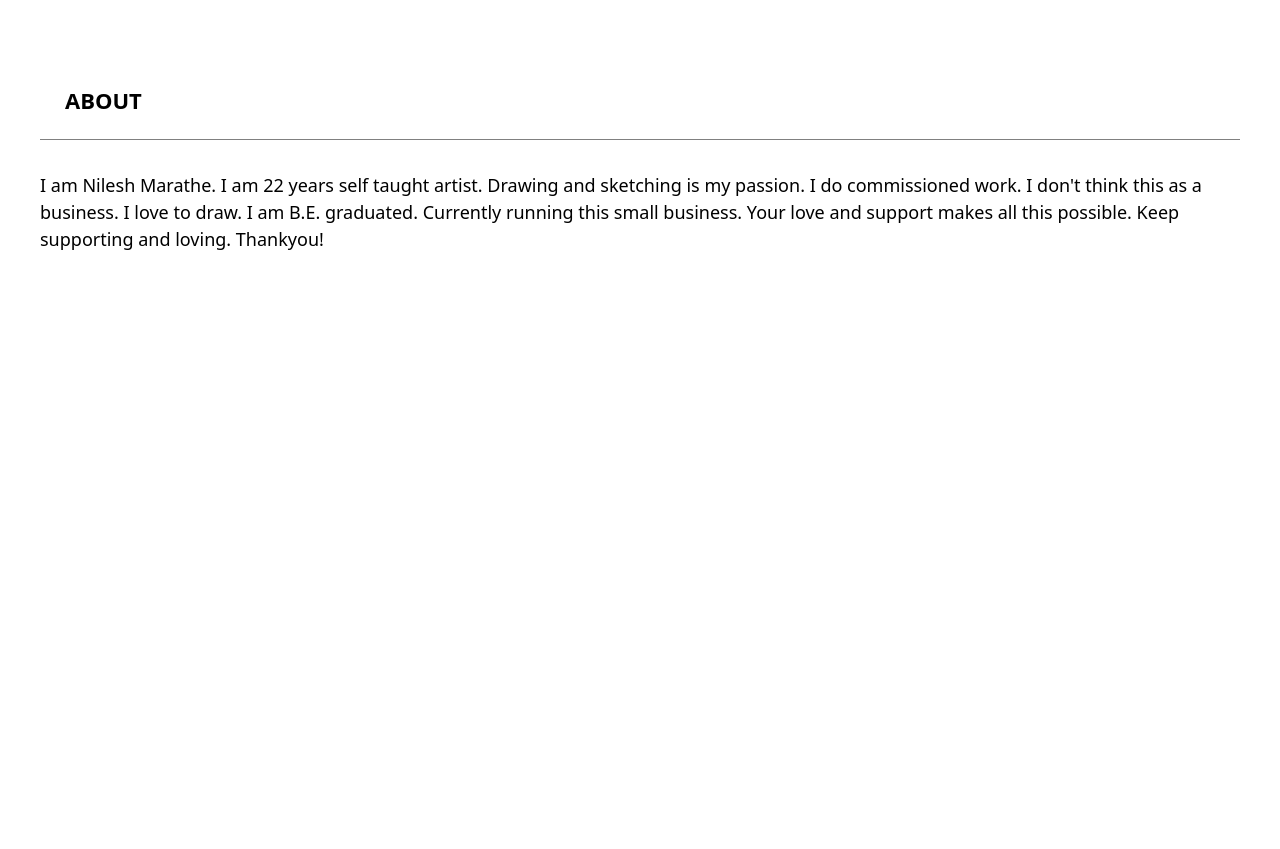
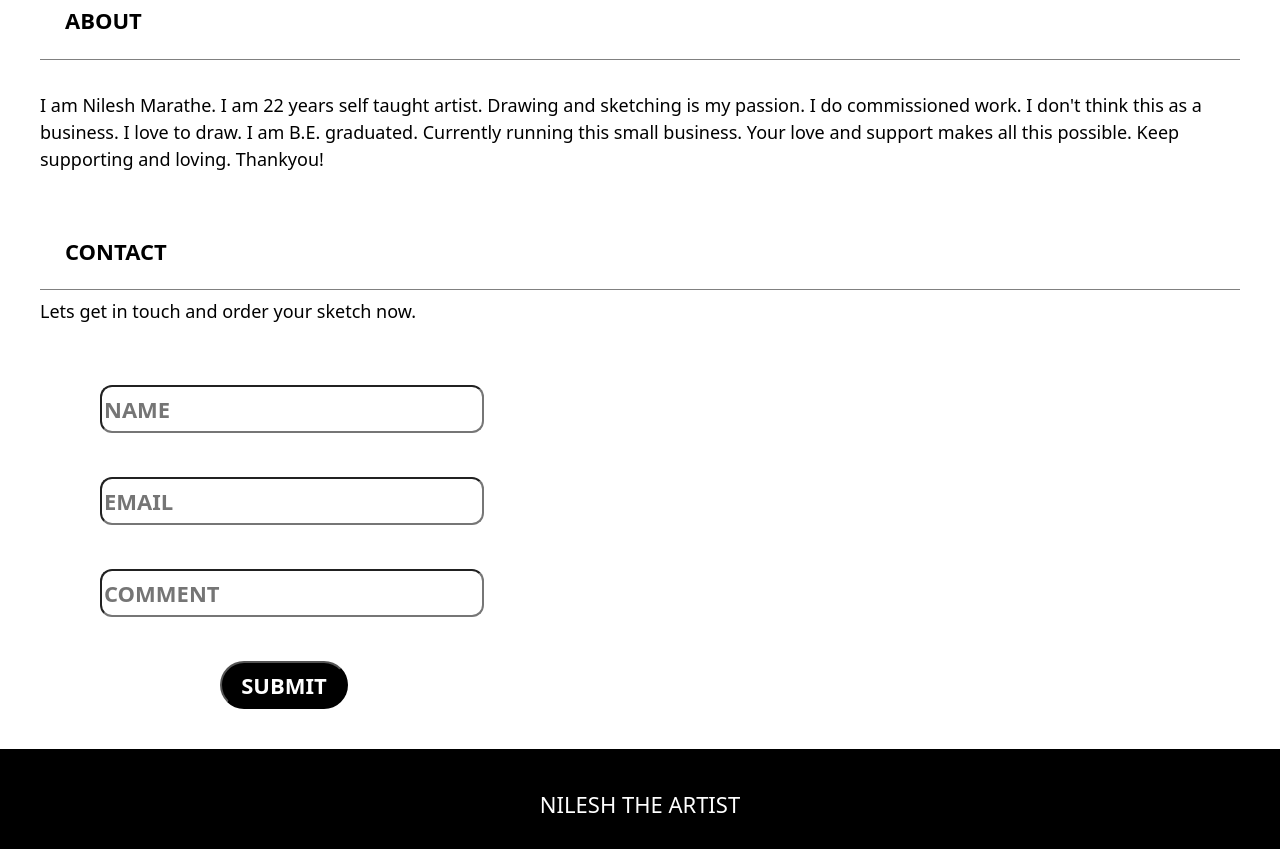
Before and after one commit to Amrutak2/task2-github.io, a plain HTML site: page index.html in a window 1280 px wide. Shown: the part 1898-2747 px from the top of the page. Before the commit the page ends 2191 px from the top, so only its background shows below. Drawn offline with nearby package versions, Linux system fonts and the light colour scheme.

Commit message:
Add files via upload

```diff
--- a/css/style.css
+++ b/css/style.css
@@ -10,7 +10,7 @@
 .bgimage {
 	background-size: 100% 100%;
 	width: 100%;
-	height: 100vh;
+	height: 90vh;
 
 
 }
@@ -196,6 +196,63 @@
 	margin-right: 40px;
 }
 
+.contactus{
+	width: 100%;
+}
+
+.contactus h3{
+  font-size: 22px;
+	font-weight: bold;
+	text-transform: uppercase;
+	color: black;
+  padding: 25px 25px;
+  margin-top: 40px;
+  margin-left: 40px;
+  border-bottom: 1px solid grey;
+  margin-right: 40px;
+}
+
+.contactus p{
+	font-size: 18px;
+	color: black;
+	font-weight: 500px;
+	margin-left: 40px;
+	margin-bottom: 40px;
+	margin-right: 40px;
+}
+
+.submit{
+	font-size: 22px;
+	margin-top: 20px;
+	margin-left: 220px;
+	padding: 2px;
+	width: 10%;
+	background-color: black;
+	color: white;
+	font-weight: bold;
+	text-transform: uppercase;
+	line-height: 40px;
+	border-radius: 25px;
+
+}
+
+.submit:hover{
+	background-color: white;
+	color: black;
+}
+.inp{
+	margin-top: 20px;
+	margin-left: 100px;
+	padding: 2px;
+	width: 30%;
+	background-color: white;
+	color: black;
+	font-weight: bold;
+	font-size: 22px;
+	text-transform: uppercase;
+	line-height: 40px;
+  border-radius: 12px;
+}
 
 .fa:hover {
     opacity: 0.7;
--- a/index.html
+++ b/index.html
@@ -13,13 +13,13 @@
 	<div class="bgimage" style="background-image: url('images/bgimg.jpeg');">
 		<div class="menu">
 			<div class="leftmenu">
-				<h4>Architects</h4>
+				<h4>Artist</h4>
 			</div>
 			<div class="rightmenu">
 				<ul>
 					<li><a href="#project" style=" color: black; text-decoration: none;">Projects</a></li>
 					<li> <a href="#about" style="color: black ;text-decoration: none; ">About</a> </li>
-					<li><a href="" style="color: black; text-decoration: none;">Contact</a></li>
+					<li><a href="#contact" style="color: black; text-decoration: none;">Contact</a></li>
 				</ul>
 			</div>
 
@@ -113,6 +113,27 @@
   </div>
 
 
+      <!-- Contact Section -->
+  <div class="contactus" id="contact">
+    <h3>Contact</h3>
+    <p>Lets get in touch and order your sketch now.</p>
+    <form class="form1" style="" action="" target="_blank">
+      <input class="inp" type="text" placeholder="Name" required name="Name"><br><br>
+      <input class="inp" type="text" placeholder="Email" required name="Email"><br><br>
+
+      <input class="inp" type="text" placeholder="Comment" required name="Comment"><br><br>
+      <button class="submit" type="submit">
+        <i class=""></i> Submit
+      </button>
+    </form>
+
+  </div>
+
+<footer style="background-color: black; padding: 20px; margin-top: 40px ; width:100%; height: 100px ;">
+  <p style="font-size: 22px; text-transform: uppercase; text-align: center; color: white; line-height: 30px; padding:20px;">Nilesh the artist</p>
+</footer>
+
+
 
 </body>
 </html>
```
